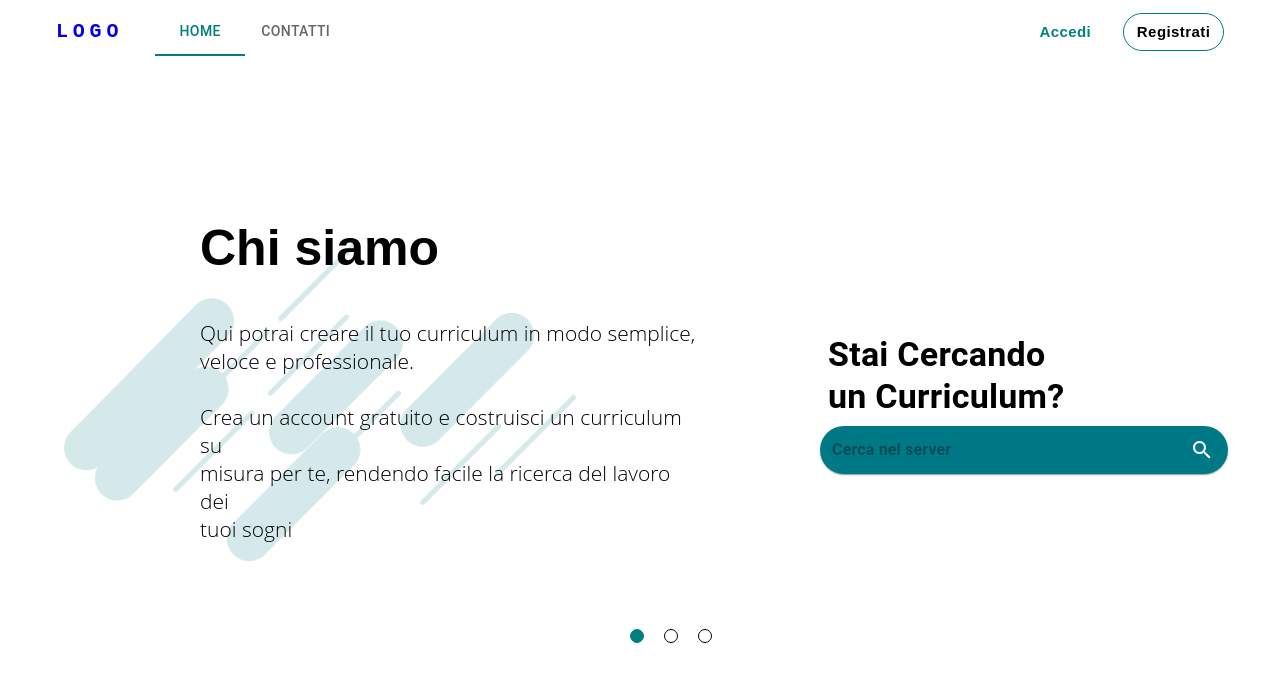
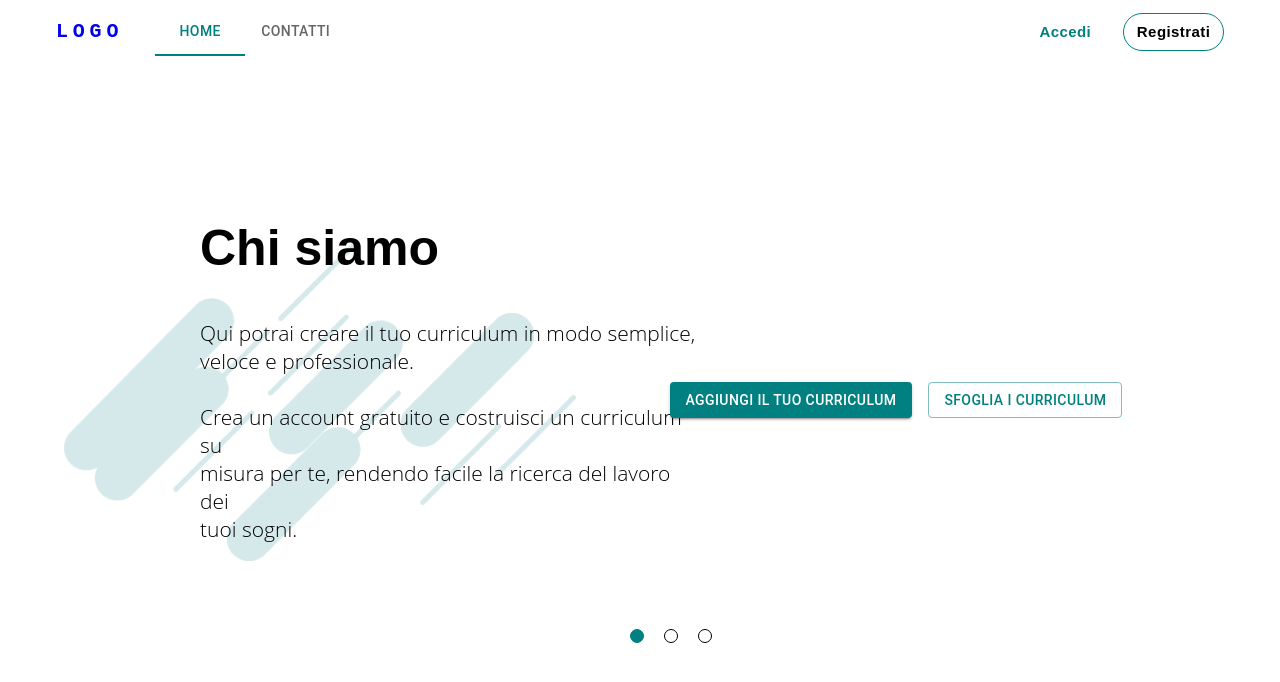
Before and after one commit to GeoAlva/webdesign6, a React (Create React App) app: page / in a window 1280 px wide. Shown: the top 682 px of the page. Built offline with nearby package versions, Linux system fonts and the light colour scheme.

Commit message:
sostituita search bar con 2 bottoni

```diff
--- a/src/pages/home/home.css
+++ b/src/pages/home/home.css
@@ -68,9 +68,10 @@ h3 {
     border-color: #008080;
 }
 
-.searchBar-container {
+.buttons-container {
     height: 100vh;
     display: flex;
     align-items: center;
-    justify-content: flex-start;
+    justify-content: center;
+    display: flex;
 }
--- a/src/pages/home/home.js
+++ b/src/pages/home/home.js
@@ -1,12 +1,18 @@
-import Paper from '@mui/material/Paper';
-import InputBase from '@mui/material/InputBase';
-import IconButton from '@mui/material/IconButton';
-import SearchIcon from '@mui/icons-material/Search';
-import Typography from "@mui/material/Typography";
-import Box from '@mui/material/Box';
+import Button from '@mui/material/Button';
 import React, { useState } from "react";
+import Stack from '@mui/material/Stack';
+import { createTheme } from '@mui/material/styles';
+import { ThemeProvider } from "@emotion/react";
+import "./home.css"
 
-import "./home.css"
+const theme = createTheme({
+    palette: {
+        primary: {
+            main: '#008080',
+            contrastText: '#fff',
+        },
+    },
+});
 
 
 export default function Home() {
@@ -19,22 +25,23 @@ export default function Home() {
 
     return (
         <>
+            <ThemeProvider theme={theme}>
                 <div className='home'>
                     <div className='left'>
                         <div className="carousel-container">
                             <div className="carousel">
                                 <div className={`slide ${currentSlide === 1 ? "active" : ""}`}>
                                     <h2>Chi siamo</h2>
-                                <p>Qui potrai creare il tuo curriculum in modo semplice,<br></br>veloce e professionale. <br></br><br></br>Crea un account gratuito e costruisci un curriculum su <br></br>misura per te, rendendo facile la ricerca del lavoro dei <br></br>tuoi sogni</p>
+                                    <p>Qui potrai creare il tuo curriculum in modo semplice,<br></br>veloce e professionale. <br></br><br></br>Crea un account gratuito e costruisci un curriculum su <br></br>misura per te, rendendo facile la ricerca del lavoro dei <br></br>tuoi sogni.</p>
                                 </div>
                                 <div className={`slide ${currentSlide === 2 ? "active" : ""}`}>
                                     <h2>Come funziona</h2>
-                                <p>Sarai guidato attraverso una serie di domande mirate <br></br>a trovare le infromazioni chiave per il tuo curriculum.<br></br><br></br>Potrai scegliere il modello di CV che più ti si addice e <br></br>personalizzarlo con le infromazioni che meglio si <br></br>adattano alle tue esigenze
+                                    <p>Sarai guidato attraverso una serie di domande mirate <br></br>a trovare le infromazioni chiave per il tuo curriculum.<br></br><br></br>Potrai scegliere il modello di CV che più ti si addice e <br></br>personalizzarlo con le infromazioni che meglio si <br></br>adattano alle tue esigenze.
                                     </p>
                                 </div>
                                 <div className={`slide ${currentSlide === 3 ? "active" : ""}`}>
                                     <h2>Condividi</h2>
-                                <p>Puoi condividere facilmente il tuo curriculum<br></br>attraverso i canali social, inviarlo direttamebte agli<br></br>annunci di lavoro e persino inoltrarlo a potenziali<br></br>datori di lavoro<br></br><br></br><br></br></p>
+                                    <p>Puoi condividere facilmente il tuo curriculum<br></br>attraverso i canali social, inviarlo direttamebte agli<br></br>annunci di lavoro e persino inoltrarlo a potenziali<br></br>datori di lavoro.<br></br><br></br><br></br></p>
                                 </div>
                                 <div className="dots">
                                     <span
@@ -54,55 +61,15 @@ export default function Home() {
                         </div>
                     </div>
                     <div className='right'>
-                    <div className='searchBar-container'>
-                        <div className='carousel'>
-                            <Typography
-                                variant='h4'>
-                                <Box sx={{ fontWeight: 'bold', m: 1 }}>Stai Cercando<br></br> un Curriculum?</Box>
-
-                            </Typography>
-                            <Paper
-                                sx={{
-                                    p: '2px 4px',
-                                    display: 'flex',
-                                    alignItems: 'center',
-                                    width: 400,
-                                    backgroundColor: '#007987',
-                                    borderRadius: '40px',
-                                    '&:hover': {
-                                        backgroundColor: '#51DFE1',
-                                        transition: 'background-color 0.3s ease',
-                                    },
-                                }}
-                            >
-
-                                <InputBase
-                                    sx={{
-                                        ml: 1,
-                                        fontWeight: 'bold',
-                                        flex: 1,
-                                        '&:hover': {
-                                            color: '#003F47',
-                                            fontWeight: 'bold',
-                                        },
-                                    }}
-
-                                    placeholder="Cerca nel server"
-                                    inputProps={{ 'aria-label': 'Cerca nel server' }}
-                                />
-                                <IconButton type="button"
-                                    sx={{
-                                        p: '10px',
-                                        color: '#ffffff',
-                                    }} aria-label="search">
-                                    <SearchIcon />
-                                </IconButton>
-                            </Paper>
-
-                        </div>
+                        <div className='buttons-container'>
+                            <Stack spacing={2} direction="row">
+                                <Button variant="contained" type='a' href='https://airtable.com/shrxaIStJEl7Tgl2A'>Aggiungi il tuo curriculum</Button>
+                                <Button variant="outlined">Sfoglia i curriculum</Button>
+                            </Stack>
                         </div >
                     </div>
                 </div >
+            </ThemeProvider>
         </>
     )
 };
--- a/src/pages/login/login.css
+++ b/src/pages/login/login.css
@@ -103,7 +103,7 @@
     position: absolute;
     width: 100%;
     padding-left: 2.2em;
-    top: 19%;
+    top: 24%;
     left: 1em;
     color: #087987;
     font-size: 18px;
--- a/src/pages/login/login.js
+++ b/src/pages/login/login.js
@@ -8,8 +8,7 @@ export default function Login() {
 
                 <h1 class="slogan">Ciao</h1>
                 <br />
-                <p class="text_fg">Inizia subito a costruire il tuo curriculum ideale e <br />
-                    preparati a conseguire il lavoro che hai sempre <br /> sognato</p>
+                <p class="text_fg">Inizia ora a creare il tuo curriculum perfetto<br /> e trova il tuo lavoro ideale.</p>
 
 
             </div>
```
Lines whose indentation alone changed are shown as unchanged.
